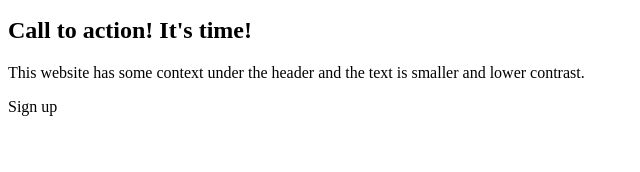
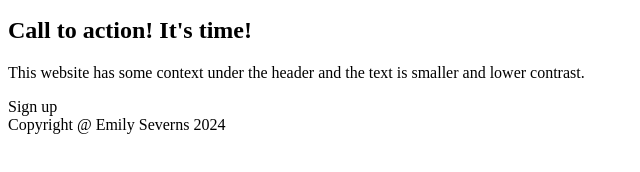
Before and after one commit to sheionizes/landing_page, a plain HTML site: page index.html in a window 1280 px wide. Shown: the part 398-570 px from the top of the page, without its empty margins (0-640 px from the left). Drawn offline with Linux system fonts and the light colour scheme.

Commit message:
Edit index.html
added footer to index.html

```diff
--- a/index.html
+++ b/index.html
@@ -61,6 +61,7 @@
                 the text is smaller and lower contrast.</p>
             <div class="button">Sign up</div>
         </div>
+     <div class="footer">Copyright @ Emily Severns 2024</div>
      </div>
     </div>
 </body>
```
